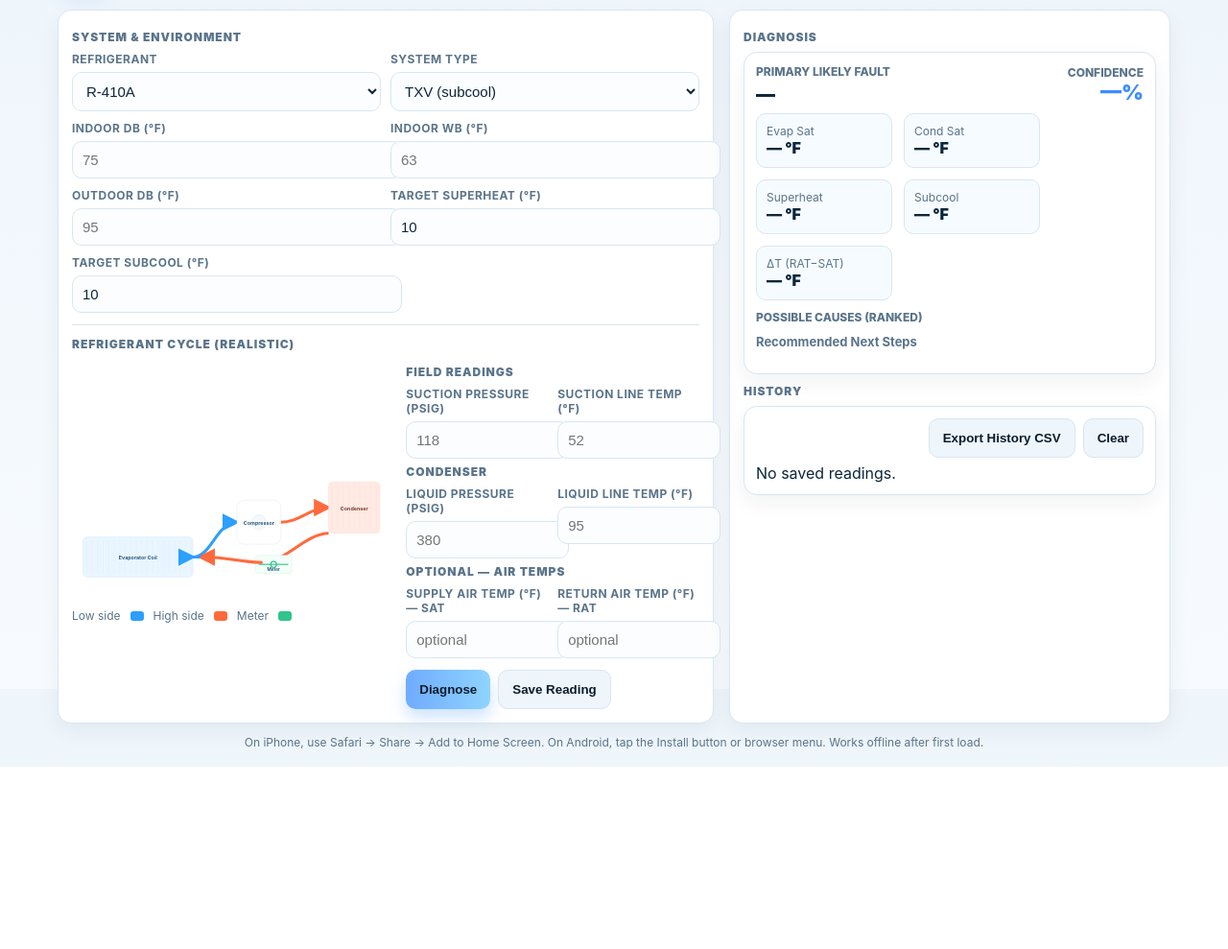
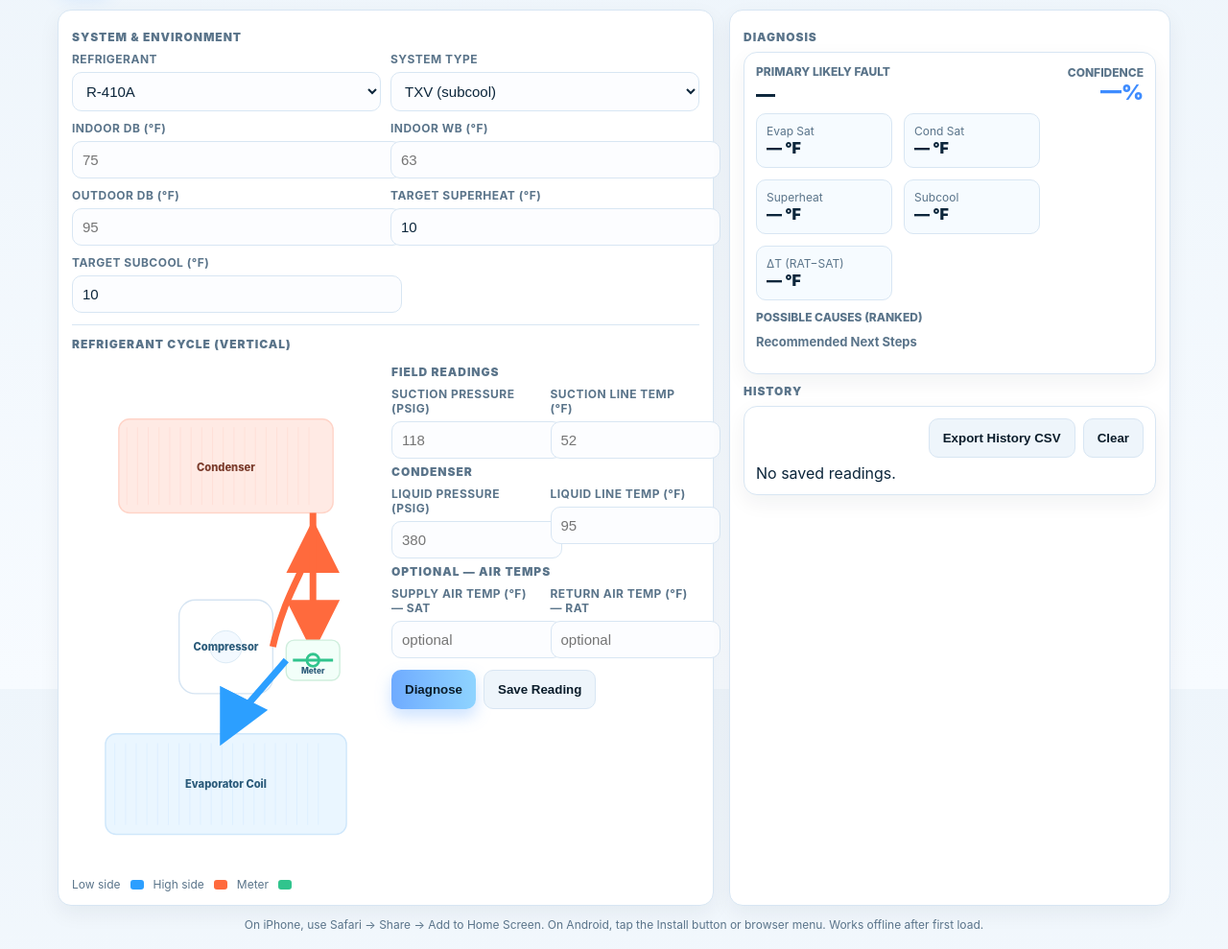
Before and after one commit to brianphister-cpu/Hvac-troubleshooter-, a plain HTML site: page index.html in a window 1280 px wide. Shown: the part 100-1089 px from the top of the page at 96% size. Before the commit the page ends 899 px from the top, so only its background shows below. Drawn offline with Linux system fonts and the light colour scheme.

Commit message:
Add files via upload

```diff
--- a/index.html
+++ b/index.html
@@ -9,23 +9,19 @@
 <link rel="icon" href="/Hvac-troubleshooter-/icon-192.png">
 <meta name="theme-color" content="#e4eef8" />
 <style>
-  :root{
-    --bg:#eef5fb; --bg2:#f7fbff; --panel:#ffffff; --ink:#0c263b;
-    --muted:#5a748a; --line:#d8e6f3; --accent:#3e8cff;
-    --cool:#2c9fff; --hot:#ff6a3d; --meter:#31c48d;
-  }
+  :root{ --bg:#eef5fb; --bg2:#f7fbff; --panel:#ffffff; --ink:#0c263b; --muted:#5a748a; --line:#d8e6f3; --accent:#3e8cff; --cool:#2c9fff; --hot:#ff6a3d; --meter:#31c48d; }
   html,body{margin:0;height:100%;font-family:Inter,system-ui,Roboto,Arial;background:linear-gradient(180deg,var(--bg),var(--bg2));color:var(--ink)}
   .app{max-width:1160px;margin:18px auto;padding:18px}
   header{display:flex;align-items:center;gap:14px;flex-wrap:wrap}
   .logo{width:56px;height:56px;border-radius:14px;background:#fff;display:flex;align-items:center;justify-content:center;box-shadow:0 6px 18px rgba(62,140,255,0.15)}
   .logo img{width:40px;height:40px;border-radius:10px}
   h1{margin:0;font-size:22px;font-weight:900;letter-spacing:.2px}
-  p.lead{margin:2px 0 0;color:var(--muted);font-size:13px}
   .ver{margin-left:6px;padding:2px 6px;border-radius:8px;background:#eef5fb;border:1px solid var(--line);color:#2b5b7a;font-size:11px;font-weight:800}
-  #installBtn{display:none;padding:10px 14px;border:0;border-radius:10px;font-weight:800;background:linear-gradient(90deg,#7eb5ff,#a8e0ff);color:#0a1c2a;cursor:pointer;box-shadow:0 6px 14px rgba(62,140,255,0.25)}
+  #installBtn{display:none;margin-left:auto;padding:10px 14px;border:0;border-radius:10px;font-weight:800;background:linear-gradient(90deg,#7eb5ff,#a8e0ff);color:#0a1c2a;cursor:pointer;box-shadow:0 6px 14px rgba(62,140,255,0.25)}
   .main{display:grid;grid-template-columns:1fr 460px;gap:16px;margin-top:18px}
   .panel{background:var(--panel);border:1px solid var(--line);border-radius:14px;padding:14px;box-shadow:0 8px 22px rgba(10,30,50,0.06)}
   .form-grid{display:grid;grid-template-columns:repeat(2,1fr);gap:10px}
+  .form-grid.two-col{grid-template-columns:1fr 1fr}
   label{display:block;font-size:12px;color:var(--muted);margin-bottom:6px;font-weight:700;letter-spacing:.04em;text-transform:uppercase}
   input,select{width:100%;padding:10px;border-radius:10px;border:1px solid var(--line);background:#fcfdff;color:var(--ink);font-size:15px}
   .section-title{font-size:12px;color:var(--muted);margin:6px 0 8px;font-weight:900;text-transform:uppercase;letter-spacing:.08em}
@@ -50,10 +46,9 @@
   <header>
     <div class="logo"><img src="/Hvac-troubleshooter-/icon-192.png" alt="HV"></div>
     <div>
-      <h1>HVAC Troubleshooter — Pro <span class="ver">v5.1b</span></h1>
-      <p class="lead">Realistic cycle • Lighter UI • Offline PWA • R410A, R32, R454B, R22</p>
+      <h1>HVAC Troubleshooter — Pro <span class="ver">v5.2</span></h1>
     </div>
-    <button id="installBtn">Install HVAC Troubleshooter Pro</button>
+    <button id="installBtn">Install</button>
   </header>
 
   <div class="main">
@@ -82,54 +77,62 @@
 
       <hr style="margin:12px 0;border:0;border-top:1px solid var(--line)">
 
-      <div class="section-title">Refrigerant Cycle (Realistic)</div>
-      <div style="display:grid;grid-template-columns:1.1fr 1fr;gap:12px;align-items:center">
-        <div id="diagram" aria-label="Refrigerant cycle diagram">
-          <svg viewBox="0 0 880 420" xmlns="http://www.w3.org/2000/svg" style="width:100%;height:auto">
-            <g transform="translate(30,250)">
-              <rect x="0" y="0" width="300" height="110" rx="12" fill="#eaf6ff" stroke="#cfe7fb"/>
+      <div class="section-title">Refrigerant Cycle (Vertical)</div>
+      <div style="display:grid;grid-template-columns:1fr 1fr;gap:12px;align-items:start">
+        <div id="diagram" aria-label="Vertical refrigerant cycle">
+          <!-- Vertical stack: Evap (bottom), Compressor (upper left), Condenser (top), Meter (middle right) -->
+          <svg viewBox="0 0 460 760" xmlns="http://www.w3.org/2000/svg" style="width:100%;height:auto">
+            <!-- Evaporator (large) -->
+            <g transform="translate(50,560)">
+              <rect x="0" y="0" width="360" height="150" rx="16" fill="#eaf6ff" stroke="#cfe7fb" stroke-width="2"/>
               <g stroke="#d8ecff">
-                <line x1="10" y1="10" x2="10" y2="100"/><line x1="25" y1="10" x2="25" y2="100"/><line x1="40" y1="10" x2="40" y2="100"/>
-                <line x1="55" y1="10" x2="55" y2="100"/><line x1="70" y1="10" x2="70" y2="100"/><line x1="85" y1="10" x2="85" y2="100"/>
-                <line x1="100" y1="10" x2="100" y2="100"/><line x1="115" y1="10" x2="115" y2="100"/><line x1="130" y1="10" x2="130" y2="100"/>
-                <line x1="145" y1="10" x2="145" y2="100"/><line x1="160" y1="10" x2="160" y2="100"/><line x1="175" y1="10" x2="175" y2="100"/>
-                <line x1="190" y1="10" x2="190" y2="100"/><line x1="205" y1="10" x2="205" y2="100"/><line x1="220" y1="10" x2="220" y2="100"/>
-                <line x1="235" y1="10" x2="235" y2="100"/><line x1="250" y1="10" x2="250" y2="100"/><line x1="265" y1="10" x2="265" y2="100"/>
-                <line x1="280" y1="10" x2="280" y2="100"/><line x1="295" y1="10" x2="295" y2="100"/>
+                <line x1="14" y1="14" x2="14" y2="136"/><line x1="30" y1="14" x2="30" y2="136"/><line x1="46" y1="14" x2="46" y2="136"/><line x1="62" y1="14" x2="62" y2="136"/><line x1="78" y1="14" x2="78" y2="136"/><line x1="94" y1="14" x2="94" y2="136"/><line x1="110" y1="14" x2="110" y2="136"/><line x1="126" y1="14" x2="126" y2="136"/><line x1="142" y1="14" x2="142" y2="136"/><line x1="158" y1="14" x2="158" y2="136"/><line x1="174" y1="14" x2="174" y2="136"/><line x1="190" y1="14" x2="190" y2="136"/><line x1="206" y1="14" x2="206" y2="136"/><line x1="222" y1="14" x2="222" y2="136"/><line x1="238" y1="14" x2="238" y2="136"/><line x1="254" y1="14" x2="254" y2="136"/><line x1="270" y1="14" x2="270" y2="136"/><line x1="286" y1="14" x2="286" y2="136"/><line x1="302" y1="14" x2="302" y2="136"/><line x1="318" y1="14" x2="318" y2="136"/>
               </g>
-              <text x="150" y="62" text-anchor="middle" fill="#2b5b7a" font-size="14" font-weight="700">Evaporator Coil</text>
+              <text x="180" y="80" text-anchor="middle" fill="#2b5b7a" font-size="16" font-weight="800">Evaporator Coil</text>
             </g>
-            <path d="M330 305 C 380 305, 395 210, 450 210" stroke="var(--cool)" stroke-width="8" fill="none" marker-end="url(#arrowCool)"/>
-            <g transform="translate(450,150)">
-              <rect x="0" y="0" width="120" height="120" rx="20" fill="#fff" stroke="#d5e4f2"/>
-              <circle cx="60" cy="60" r="20" fill="#f3f9ff" stroke="#cfe2f1"/>
-              <text x="60" y="66" text-anchor="middle" fill="#2b5b7a" font-size="14" font-weight="700">Compressor</text>
+
+            <!-- Suction up to compressor (cool, thick) -->
+            <path d="M230 560 C 230 520, 230 480, 230 440" stroke="var(--cool)" stroke-width="10" fill="none" marker-end="url(#arrowCool)"/>
+            <!-- Compressor (large) -->
+            <g transform="translate(160,360)">
+              <rect x="0" y="0" width="140" height="140" rx="24" fill="#fff" stroke="#d5e4f2" stroke-width="2"/>
+              <circle cx="70" cy="70" r="24" fill="#f3f9ff" stroke="#cfe2f1"/>
+              <text x="70" y="76" text-anchor="middle" fill="#2b5b7a" font-size="16" font-weight="800">Compressor</text>
             </g>
-            <path d="M570 210 C 620 210, 650 170, 700 170" stroke="var(--hot)" stroke-width="8" fill="none" marker-end="url(#arrowHot)"/>
-            <g transform="translate(700,100)">
-              <rect x="0" y="0" width="140" height="140" rx="12" fill="#ffeae4" stroke="#ffd4c8"/>
+
+            <!-- Discharge to condenser (hot, up/right) -->
+            <path d="M300 430 C 320 340, 360 300, 360 260" stroke="var(--hot)" stroke-width="10" fill="none" marker-end="url(#arrowHot)"/>
+
+            <!-- Condenser (large) -->
+            <g transform="translate(70,90)">
+              <rect x="0" y="0" width="320" height="140" rx="16" fill="#ffeae4" stroke="#ffd4c8" stroke-width="2"/>
               <g stroke="#ffdcd2">
-                <line x1="10" y1="10" x2="10" y2="130"/><line x1="25" y1="10" x2="25" y2="130"/><line x1="40" y1="10" x2="40" y2="130"/>
-                <line x1="55" y1="10" x2="55" y2="130"/><line x1="70" y1="10" x2="70" y2="130"/><line x1="85" y1="10" x2="85" y2="130"/>
-                <line x1="100" y1="10" x2="100" y2="130"/><line x1="115" y1="10" x2="115" y2="130"/><line x1="130" y1="10" x2="130" y2="130"/>
+                <line x1="12" y1="12" x2="12" y2="128"/><line x1="28" y1="12" x2="28" y2="128"/><line x1="44" y1="12" x2="44" y2="128"/><line x1="60" y1="12" x2="60" y2="128"/><line x1="76" y1="12" x2="76" y2="128"/><line x1="92" y1="12" x2="92" y2="128"/><line x1="108" y1="12" x2="108" y2="128"/><line x1="124" y1="12" x2="124" y2="128"/><line x1="140" y1="12" x2="140" y2="128"/><line x1="156" y1="12" x2="156" y2="128"/><line x1="172" y1="12" x2="172" y2="128"/><line x1="188" y1="12" x2="188" y2="128"/><line x1="204" y1="12" x2="204" y2="128"/><line x1="220" y1="12" x2="220" y2="128"/><line x1="236" y1="12" x2="236" y2="128"/><line x1="252" y1="12" x2="252" y2="128"/><line x1="268" y1="12" x2="268" y2="128"/><line x1="284" y1="12" x2="284" y2="128"/>
               </g>
-              <text x="70" y="78" text-anchor="middle" fill="#7a3b2b" font-size="14" font-weight="700">Condenser</text>
+              <text x="160" y="78" text-anchor="middle" fill="#7a3b2b" font-size="16" font-weight="800">Condenser</text>
             </g>
-            <path d="M700 240 C 640 240, 580 320, 520 320" stroke="var(--hot)" stroke-width="8" fill="none"/>
-            <g transform="translate(500,300)">
-              <rect x="0" y="0" width="100" height="50" rx="10" fill="#f2fff9" stroke="#cfeedd"/>
-              <path d="M10 25 L90 25" stroke="#31c48d" stroke-width="3"/>
-              <circle cx="50" cy="25" r="8" fill="none" stroke="#31c48d" stroke-width="3"/>
-              <text x="50" y="42" text-anchor="middle" fill="#2b5b7a" font-size="12" font-weight="700">Meter</text>
+
+            <!-- Liquid down to Meter (hot) -->
+            <path d="M360 230 C 360 300, 360 360, 360 420" stroke="var(--hot)" stroke-width="10" fill="none" marker-end="url(#arrowHot)"/>
+
+            <!-- Metering device (center-right) -->
+            <g transform="translate(320,420)">
+              <rect x="0" y="0" width="80" height="60" rx="12" fill="#f2fff9" stroke="#cfeedd" stroke-width="2"/>
+              <path d="M10 30 L70 30" stroke="#31c48d" stroke-width="4"/>
+              <circle cx="40" cy="30" r="9" fill="none" stroke="#31c48d" stroke-width="4"/>
+              <text x="40" y="50" text-anchor="middle" fill="#2b5b7a" font-size="12" font-weight="800">Meter</text>
             </g>
-            <path d="M520 320 C 470 320, 430 305, 350 305" stroke="var(--hot)" stroke-width="8" fill="none" marker-end="url(#arrowHot)"/>
-            <path d="M350 305 C 330 305, 320 305, 330 305" stroke="var(--cool)" stroke-width="8" fill="none" marker-end="url(#arrowCool)"/>
+
+            <!-- Meter to Evaporator (LOW side, cool) -->
+            <path d="M320 450 C 260 520, 240 540, 230 560" stroke="var(--cool)" stroke-width="10" fill="none" marker-end="url(#arrowCool)"/>
+
+            <!-- Arrow markers -->
             <defs>
-              <marker id="arrowCool" markerWidth="8" markerHeight="8" refX="5" refY="3" orient="auto">
-                <path d="M0,0 L0,6 L6,3 z" fill="var(--cool)"/>
+              <marker id="arrowCool" markerWidth="10" markerHeight="10" refX="6" refY="4" orient="auto">
+                <path d="M0,0 L0,8 L8,4 z" fill="var(--cool)"/>
               </marker>
-              <marker id="arrowHot" markerWidth="8" markerHeight="8" refX="5" refY="3" orient="auto">
-                <path d="M0,0 L0,6 L6,3 z" fill="var(--hot)"/>
+              <marker id="arrowHot" markerWidth="10" markerHeight="10" refX="6" refY="4" orient="auto">
+                <path d="M0,0 L0,8 L8,4 z" fill="var(--hot)"/>
               </marker>
             </defs>
           </svg>
@@ -148,7 +151,7 @@
           </div>
 
           <div class="section-title">Condenser</div>
-          <div class="form-grid">
+          <div class="form-grid two-col">
             <div><label>Liquid Pressure (psig)</label><input id="liquidP" type="number" placeholder="380"></div>
             <div><label>Liquid Line Temp (°F)</label><input id="liquidT" type="number" placeholder="95"></div>
           </div>
@@ -225,7 +228,7 @@
   if (isStandalone() && installBtn) installBtn.style.display = 'none';
   window.addEventListener('appinstalled', ()=>{ if (installBtn) installBtn.style.display='none'; });
 
-  // PT tables
+  // PT tables (approximate)
   const PT = {
     R410A:[{t:30,p:99},{t:35,p:109},{t:40,p:118},{t:45,p:130},{t:50,p:143},{t:55,p:156},{t:60,p:170},{t:65,p:185},{t:70,p:201},{t:75,p:218},{t:80,p:236},{t:85,p:277},{t:90,p:299},{t:95,p:321},{t:100,p:344},{t:105,p:368},{t:110,p:393},{t:115,p:418},{t:120,p:444},{t:125,p:471},{t:130,p:499}],
     R32:[{t:30,p:71},{t:35,p:80},{t:40,p:90},{t:45,p:101},{t:50,p:112},{t:55,p:124},{t:60,p:137},{t:65,p:150},{t:70,p:164},{t:75,p:179},{t:80,p:195},{t:85,p:211},{t:90,p:228}],
@@ -241,13 +244,14 @@
 
   // Normal-system rule
   const NORMAL = { evapSatTarget:40, evapSatTol:1, deltaTTarget:20, deltaTTol:2, shTol:1, scTol:1 };
+  function closeEnough(val, target, tol){ if(val==null) return false; return Math.abs(val - target) <= tol + 1e-6; }
   function isNormal(d, det){
     if(!det) return false;
-    if(det.evapSat==null || det.superheat==null || det.subcool==null) return false;
-    const shOK = (d.targetSH!=null) ? Math.abs(det.superheat - d.targetSH) <= NORMAL.shTol : false;
-    const scOK = (d.targetSC!=null) ? Math.abs(det.subcool  - d.targetSC) <= NORMAL.scTol : false;
-    const evapOK = Math.abs(det.evapSat - NORMAL.evapSatTarget) <= NORMAL.evapSatTol;
-    const dtOK = (det.deltaT!=null) ? Math.abs(det.deltaT - NORMAL.deltaTTarget) <= NORMAL.deltaTTol : false;
+    if(det.deltaT==null) return false; // require SAT/RAT for normal
+    const shOK = (d.targetSH!=null && det.superheat!=null) ? closeEnough(det.superheat, d.targetSH, NORMAL.shTol) : false;
+    const scOK = (d.targetSC!=null && det.subcool !=null) ? closeEnough(det.subcool,  d.targetSC, NORMAL.scTol) : false;
+    const evapOK = closeEnough(det.evapSat, NORMAL.evapSatTarget, NORMAL.evapSatTol);
+    const dtOK = closeEnough(det.deltaT, NORMAL.deltaTTarget, NORMAL.deltaTTol);
     return shOK && scOK && evapOK && dtOK;
   }
 
@@ -315,13 +319,14 @@
     $('superheat').textContent = r.details.superheat==null?'—':r.details.superheat+' °F';
     $('subcool').textContent = r.details.subcool==null?'—':r.details.subcool+' °F';
     $('deltat').textContent = r.details.deltaT==null?'—':r.details.deltaT+' °F';
-    const list=$('causesList'); list.innerHTML=''; r.ranked.forEach(it=>{ const row=document.createElement('div'); row.className='cause';
+    const list=$('causesList'); list.innerHTML='';
+    r.ranked.forEach(it=>{ const row=document.createElement('div'); row.className='cause';
       row.innerHTML=`<div>${it.cause}</div><div class="bar"><i style="width:${it.pct}%"></i></div><div style="min-width:48px;text-align:right">${it.pct}%</div>`;
       list.appendChild(row); });
     const ns=$('nextSteps'); ns.innerHTML=''; r.steps.forEach(s=>{ const li=document.createElement('li'); li.textContent=s; ns.appendChild(li); });
   }
 
-  // History and CSV (fixed schema)
+  // History & CSV (fixed schema)
   const HIST_KEY='hvac_hist_v1';
   const CSV_FIELDS = [
     'time','appVersion','refrig','systemType','indoorDb','indoorWb','outdoorDb','targetSH','targetSC',
@@ -349,7 +354,7 @@
     const now=new Date();
     const entry = {
       time: now.toLocaleString(),
-      appVersion: 'v5.1b',
+      appVersion: 'v5.2',
       refrig: d.refrig, systemType: d.systemType,
       indoorDb: d.indoorDb, indoorWb: d.indoorWb, outdoorDb: d.outdoorDb,
       targetSH: d.targetSH, targetSC: d.targetSC,
@@ -365,11 +370,10 @@
     const rows=loadHist(); if(rows.length===0){alert('No history to export.'); return;}
     const escape = (v)=>{ if(v==null) return ''; const s=String(v); return /[",\n]/.test(s) ? '"'+s.replace(/"/g,'""')+'"' : s; };
     const csv=[CSV_FIELDS.join(',')].concat(rows.map(r=>CSV_FIELDS.map(k=>escape(r[k])).join(','))).join('\n');
-    const blob=new Blob([csv],{type:'text/csv;charset=utf-8;'}); const a=document.createElement('a'); a.href=URL.createObjectURL(blob); a.download='hvac_history_v5_1b.csv'; a.click();
+    const blob=new Blob([csv],{type:'text/csv;charset=utf-8;'}); const a=document.createElement('a'); a.href=URL.createObjectURL(blob); a.download='hvac_history_v5_2.csv'; a.click();
   });
   document.getElementById('clearHist').addEventListener('click', ()=>{ if(confirm('Clear all history?')){ saveHist([]); renderHist(); } });
 
-  // Register service worker (no query; robust to search params)
   if('serviceWorker' in navigator){ navigator.serviceWorker.register('/Hvac-troubleshooter-/service-worker.js').catch(()=>{}); }
 
   renderHist();
```
Also changed, not shown: service-worker.js (+2 -5 lines).
